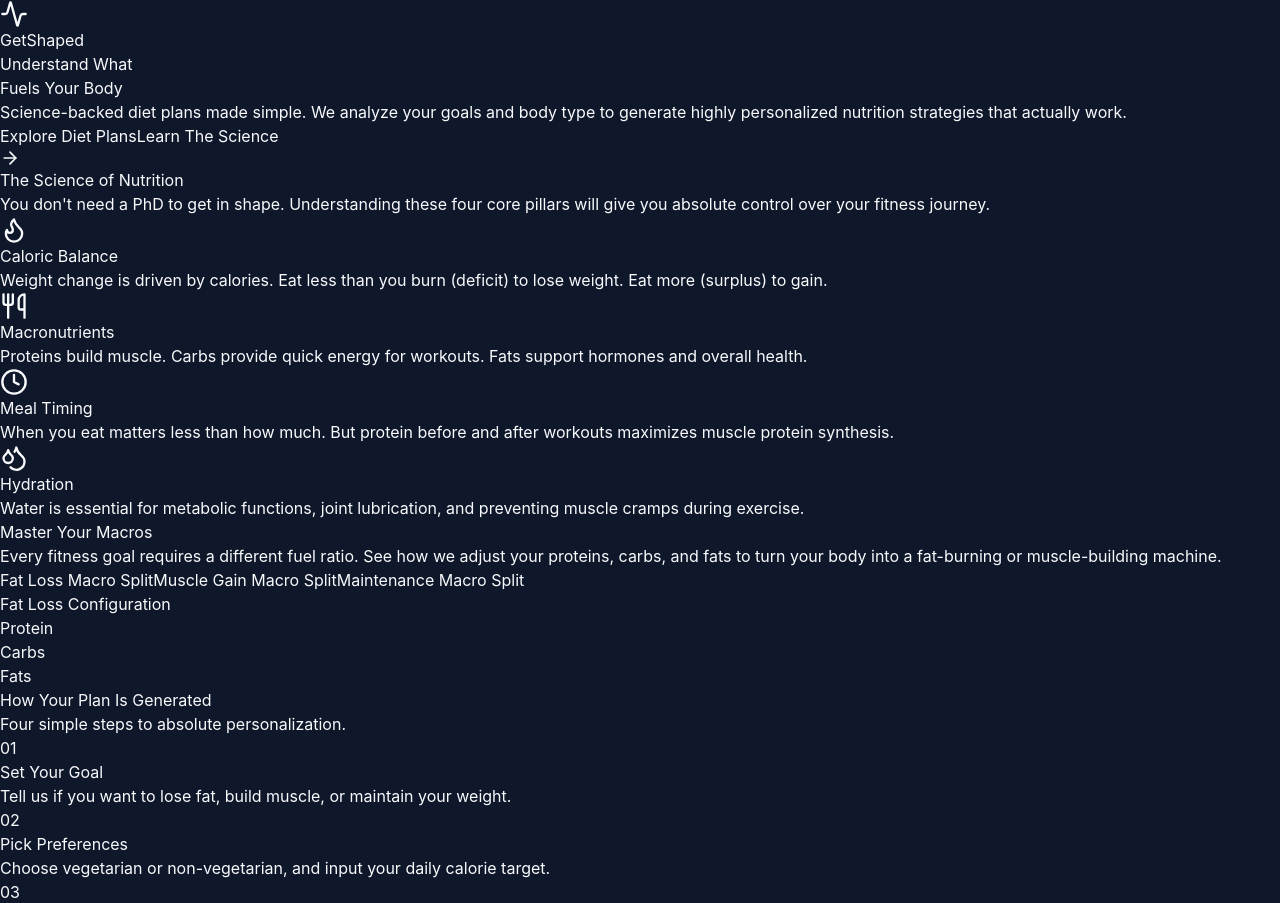
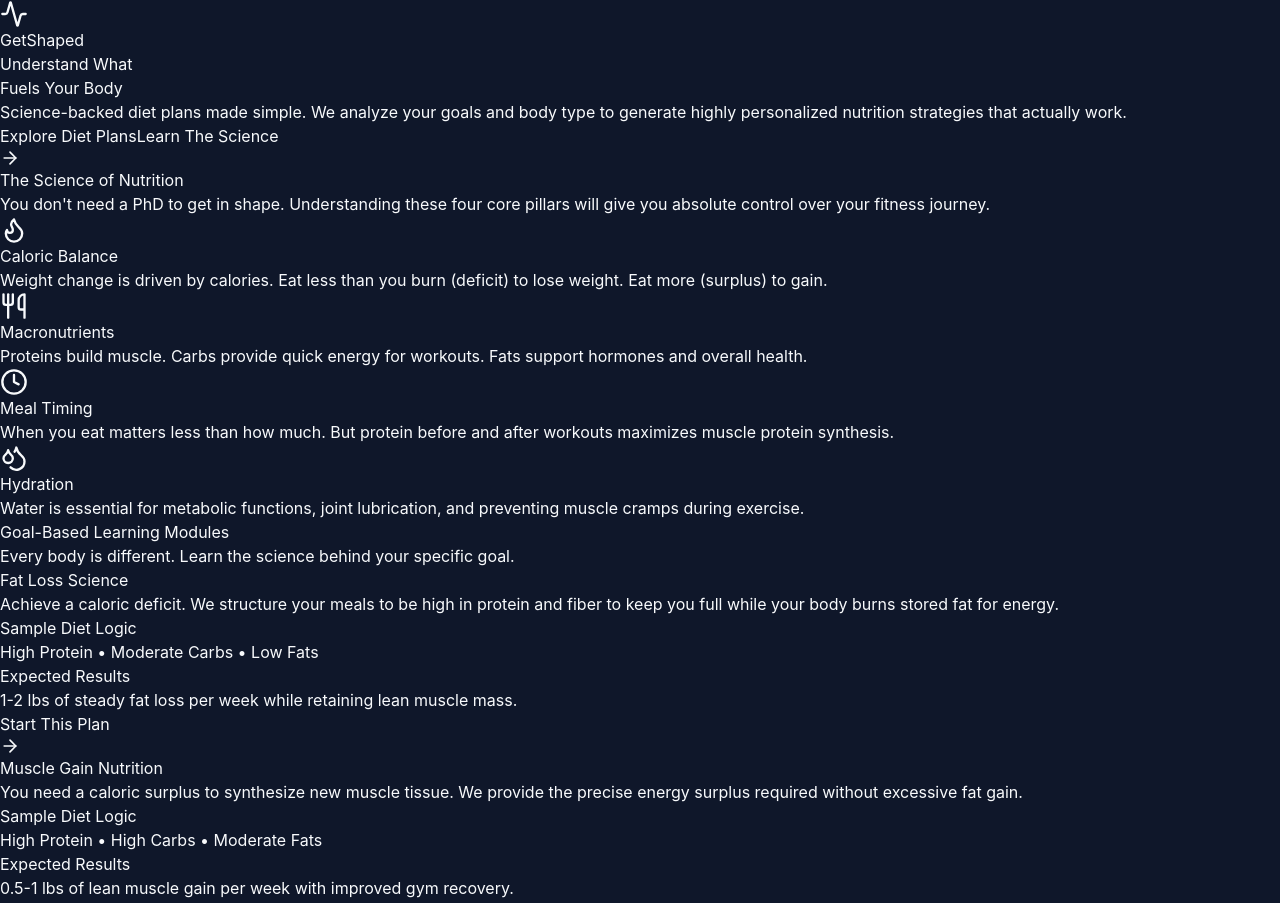
Before and after one commit to SumitParihar01/getShaped, a React (Vite) app: page / in a window 1280 px wide. Shown: the top 903 px of the page. Built offline with nearby package versions, Linux system fonts and the light colour scheme.

Commit message:
Feature: Add Goal Modules to Landing Page

```diff
--- /dev/null
+++ b/src/components/landing/GoalModules.jsx
@@ -0,0 +1,82 @@
+import { motion } from 'framer-motion';
+import { ArrowRight } from 'lucide-react';
+import { Link } from 'react-router-dom';
+
+const goalModules = [
+  {
+    title: "Fat Loss Science",
+    color: "from-orange-500 to-red-500",
+    explanation: "Achieve a caloric deficit. We structure your meals to be high in protein and fiber to keep you full while your body burns stored fat for energy.",
+    logic: "High Protein • Moderate Carbs • Low Fats",
+    results: "1-2 lbs of steady fat loss per week while retaining lean muscle mass.",
+  },
+  {
+    title: "Muscle Gain Nutrition",
+    color: "from-blue-500 to-cyan-500",
+    explanation: "You need a caloric surplus to synthesize new muscle tissue. We provide the precise energy surplus required without excessive fat gain.",
+    logic: "High Protein • High Carbs • Moderate Fats",
+    results: "0.5-1 lbs of lean muscle gain per week with improved gym recovery.",
+  },
+  {
+    title: "Maintenance Strategy",
+    color: "from-green-500 to-emerald-500",
+    explanation: "Fuel your active lifestyle without fluctuating weight. We calculate your exact Total Daily Energy Expenditure (TDEE).",
+    logic: "Balanced Protein, Carbs, and Fats",
+    results: "Stable body weight, improved energy levels, and body recomposition over time.",
+  }
+];
+
+export default function GoalModules() {
+  return (
+    <section className="py-24 px-4 sm:px-6 lg:px-8 bg-slate-900">
+      <div className="max-w-6xl mx-auto">
+        <div className="text-center mb-16">
+          <h2 className="text-3xl md:text-5xl font-bold mb-4">Goal-Based Learning Modules</h2>
+          <p className="text-slate-400 text-lg">Every body is different. Learn the science behind your specific goal.</p>
+        </div>
+
+        <div className="space-y-8">
+          {goalModules.map((module, idx) => (
+            <motion.div
+              key={module.title}
+              initial={{ opacity: 0, scale: 0.95 }}
+              whileInView={{ opacity: 1, scale: 1 }}
+              viewport={{ once: true, margin: "-50px" }}
+              transition={{ duration: 0.5, delay: idx * 0.1 }}
+              className="bg-slate-800 rounded-3xl p-8 md:p-10 border border-slate-700/50 flex flex-col md:flex-row items-center gap-8 shadow-xl"
+            >
+              <div className="flex-1 w-full space-y-6">
+                <h3 className={`text-3xl font-bold text-transparent bg-clip-text bg-gradient-to-r ${module.color}`}>
+                  {module.title}
+                </h3>
+                <p className="text-slate-300 leading-relaxed text-lg">{module.explanation}</p>
+
+                <div className="bg-slate-900/50 p-4 rounded-xl border border-slate-700">
+                  <p className="text-sm text-slate-400 mb-1">Sample Diet Logic</p>
+                  <p className="font-semibold text-slate-200">{module.logic}</p>
+                </div>
+
+                <div className="bg-slate-900/50 p-4 rounded-xl border border-slate-700">
+                  <p className="text-sm text-slate-400 mb-1">Expected Results</p>
+                  <p className="text-green-400 font-medium">{module.results}</p>
+                </div>
+              </div>
+
+              <div className="flex-1 w-full flex justify-center items-center">
+                 <Link to="/dashboard">
+                    <motion.button
+                      whileHover={{ scale: 1.05 }}
+                      whileTap={{ scale: 0.95 }}
+                      className={`text-slate-900 font-bold py-4 px-8 rounded-full flex items-center gap-3 transition-colors bg-gradient-to-r ${module.color} shadow-lg`}
+                    >
+                      Start This Plan <ArrowRight size={20} />
+                    </motion.button>
+                  </Link>
+              </div>
+            </motion.div>
+          ))}
+        </div>
+      </div>
+    </section>
+  );
+}
--- a/src/pages/LandingPage.jsx
+++ b/src/pages/LandingPage.jsx
@@ -1,6 +1,7 @@
 import { motion } from 'framer-motion';
 import HeroSection from '../components/landing/HeroSection';
 import EducationalSection from '../components/landing/EducationalSection';
+import GoalModules from '../components/landing/GoalModules';
 import InteractiveVisuals from '../components/landing/InteractiveVisuals';
 import HowItWorks from '../components/landing/HowItWorks';
 import Testimonials from '../components/landing/Testimonials';
@@ -11,6 +12,7 @@
     <div className="bg-[#0f172a] text-slate-100 min-h-screen font-sans selection:bg-green-500/30">
       <HeroSection />
       <EducationalSection />
+      <GoalModules />
       <InteractiveVisuals />
       <HowItWorks />
       <Testimonials />
```
